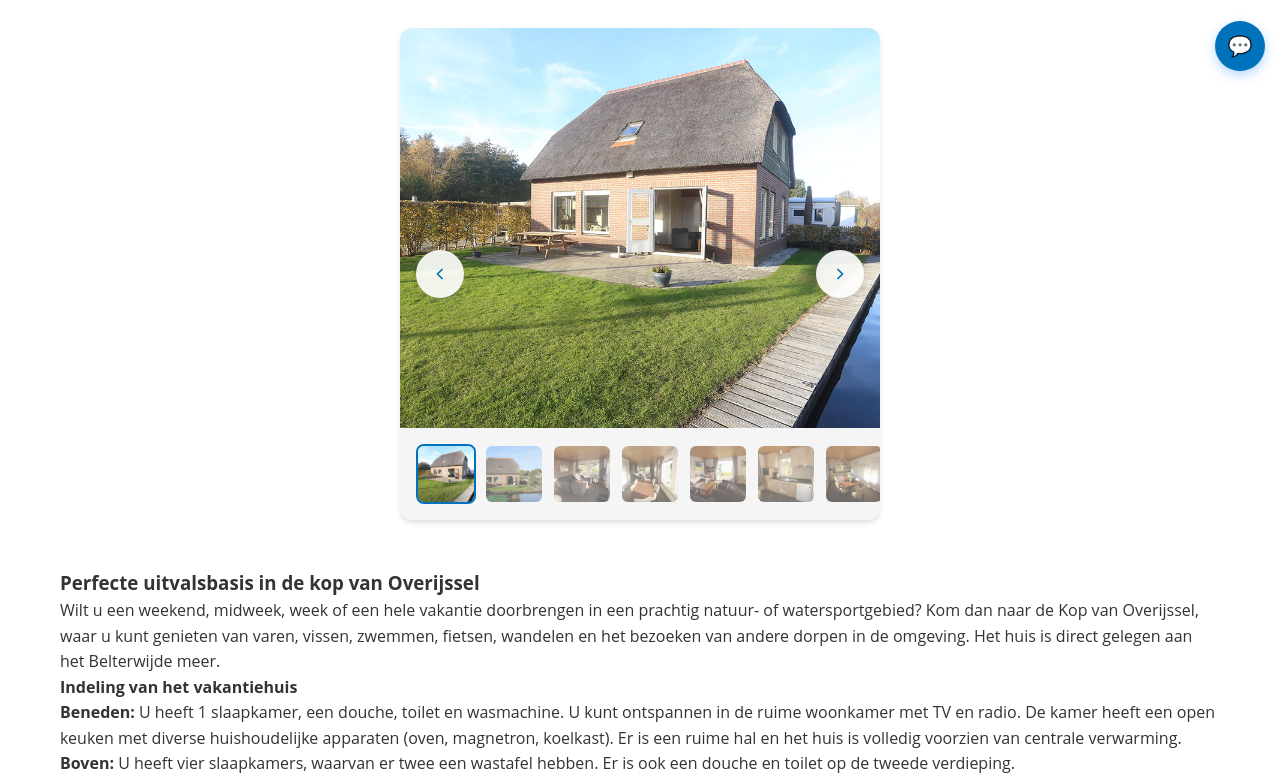
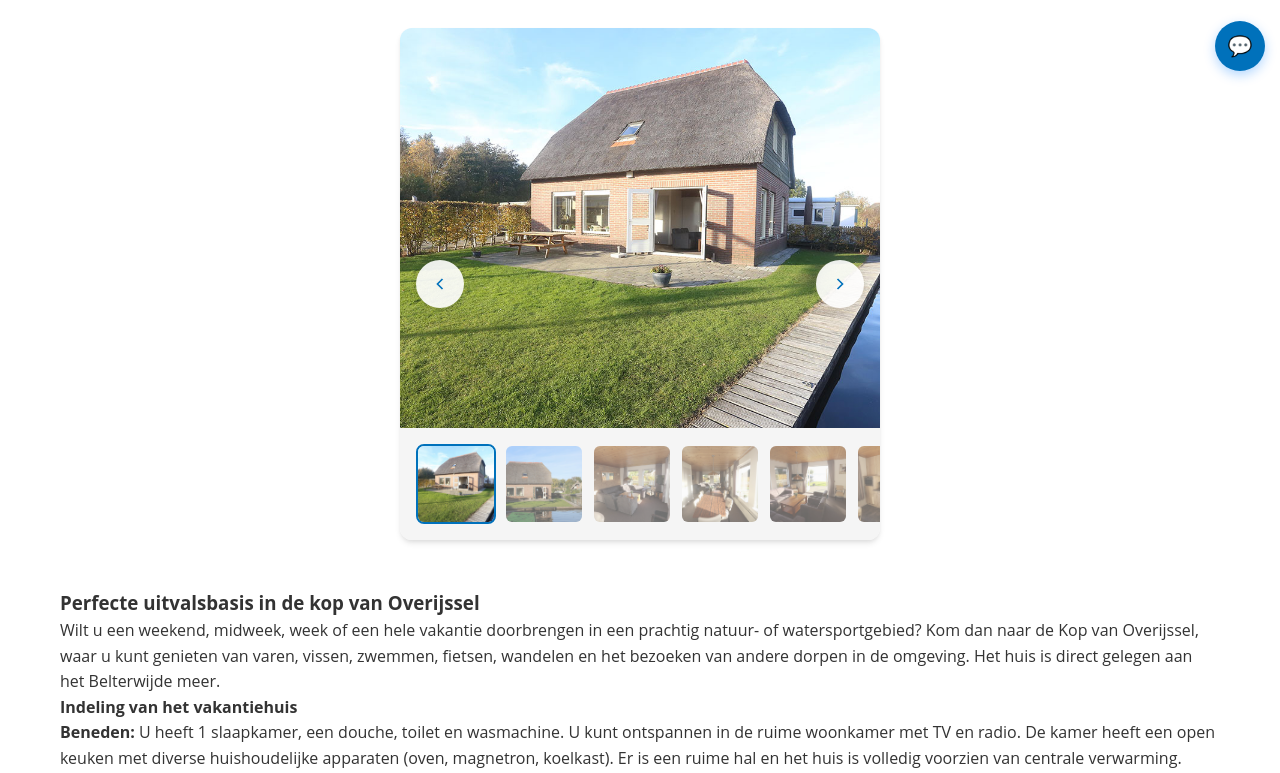
Before and after one commit to ULT1M4T3CK/Nijenhuis, a PHP site: page /pages/vakantiehuis.html in a window 1280 px wide. Shown: the part 714-1487 px from the top of the page. Run offline with PHP 8.4, Linux system fonts and the light colour scheme.

Commit message:
Fix slideshow layout and improve thumbnail quality: remove conflicting CSS, increase thumbnail size, enhance image rendering

```diff
--- a/styles.css
+++ b/styles.css
@@ -1866,7 +1866,6 @@
     .section-title h2 {
         font-size: 2rem;
     }
-    .house-details,
     .camping-info,
     .contact-grid {
         grid-template-columns: 1fr;
@@ -3337,6 +3336,8 @@ body.dark-mode .message-time {
     height: 100%;
     object-fit: cover;
     transition: opacity 0.3s ease;
+    image-rendering: -webkit-optimize-contrast;
+    image-rendering: crisp-edges;
 }
 
 .slideshow-main .slide.active {
@@ -3368,8 +3369,8 @@ body.dark-mode .message-time {
 
 .thumbnail {
     flex-shrink: 0;
-    width: 60px;
-    height: 60px;
+    width: 80px;
+    height: 80px;
     border-radius: 8px;
     overflow: hidden;
     cursor: pointer;
@@ -3392,6 +3393,8 @@ body.dark-mode .message-time {
     width: 100%;
     height: 100%;
     object-fit: cover;
+    image-rendering: -webkit-optimize-contrast;
+    image-rendering: crisp-edges;
 }
 
 .modern-slideshow-btn {
@@ -3449,7 +3452,7 @@ body.dark-mode .message-time {
     }
 
     .thumbnail {
-        width: 50px;
-        height: 50px;
-    }
-}
+        width: 60px;
+        height: 60px;
+    }
+}
```
